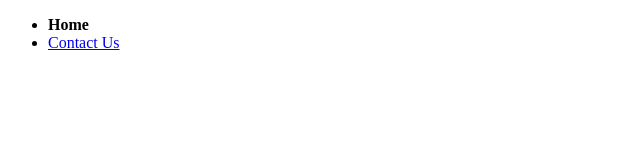
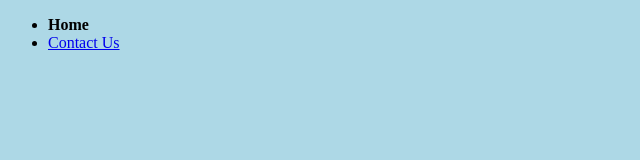
Before and after one commit to NoChar4Char/nochar4char.github.io, a plain HTML site: page index.html in a window 1280 px wide. Shown: the whole page, without its empty margins (0-640 px from the left). Drawn offline with Linux system fonts and the light colour scheme.

Commit message:
Initial commit

```diff
--- a/index.html
+++ b/index.html
@@ -1,6 +1,7 @@
 <!DOCTYPE html>
 <html>
  <head>
+   <link rel="stylesheet" type="text/css" href="mystyle.css">
    <title>Hello, world!</title>
  </head>
 
```
